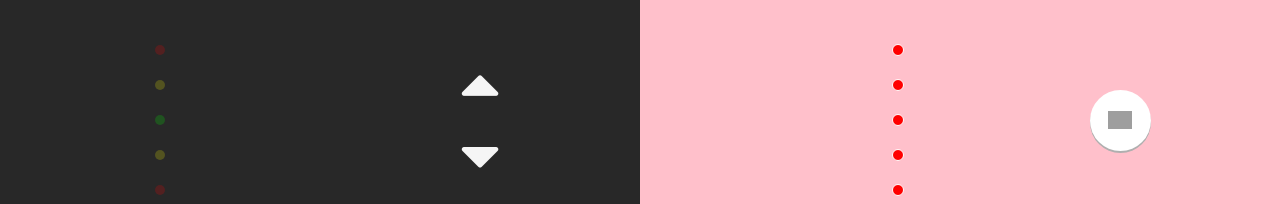
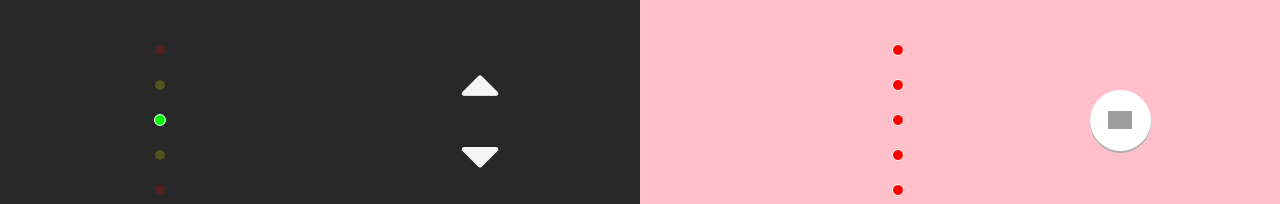
Before and after one commit to foundling/nullwerk, a Vue app: page / in a window 1280 px wide. Shown: the top 204 px of the page. Built offline with nearby package versions, Linux system fonts and the light colour scheme; grey boxes are pictures that could not be loaded; what vue-touch would draw is missing.

Commit message:
volume buttons working now.

```diff
--- a/src/components/App.vue
+++ b/src/components/App.vue
@@ -38,6 +38,7 @@
                 };
             },
             adjustOctave(direction) {
+                this.soundEngine.adjustOctave(direction);
             },
             adjustWaveformVol(payload) {
             },
--- a/src/components/AppTemplate.html
+++ b/src/components/AppTemplate.html
@@ -12,7 +12,7 @@
             diameter="15%"
             v-for="led in synth.leds"
             v-bind:color="led.color"
-            v-bind:currentOctave="currentOctave"
+            v-bind:currentOctave="soundEngine.currentOctave"
             v-bind:octave="led.octave">
             </led>
 
--- a/src/services/SoundEngine.js
+++ b/src/services/SoundEngine.js
@@ -141,13 +141,12 @@ export default class SoundEngine {
         return this.currentOctave;
     }
 
-    set octave(direction) {
+    adjustOctave(direction) {
 
-        const newValue = direction + this.currentOctave;
+        const newVal = this.currentOctave + direction;
+        if (Math.abs(newVal)  > 2) return;
+        this.currentOctave += direction;
 
-        if (Math.abs(newValue) <= 2) {
-            this.currentOctave = newValue;
-        }
     }
 
     get volume() {
```
